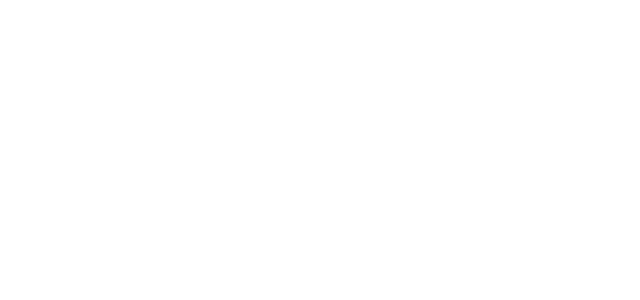
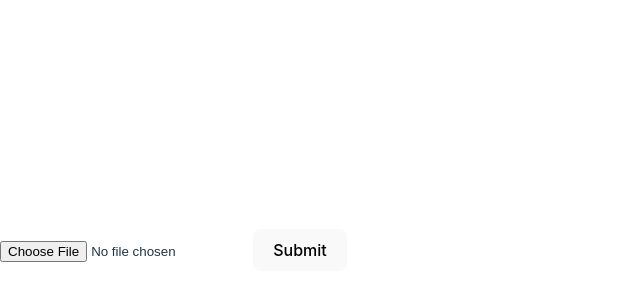
Before and after one commit to GreenField-Project-Image-Prompt/greenfieldproject, a React (Vite) app in the folder greenfield_Client/: page /imageUpload in a window 1280 px wide. Before the commit this address had no page. Shown: the part 150-450 px from the top of the page, without its empty margins (0-640 px from the left). Built offline with nearby package versions, Linux system fonts and the light colour scheme.

Commit message:
ImageUpload Page

```diff
--- a/greenfield_Client/src/App.jsx
+++ b/greenfield_Client/src/App.jsx
@@ -2,6 +2,7 @@
 import Login from "./components/Login";
 import Signup from "./components/Signup";
 import Profile from "./components/Profile";
+import ImageUpload from "./ImageUpload";
 
 function App() {
   return (
@@ -12,6 +13,7 @@
             <Route path="/" element={<Login />}></Route>
             <Route path="/signup" element={<Signup />}></Route>
             <Route path="/profile" element={<Profile />}></Route>
+            <Route path="/imageUpload" element={<ImageUpload/>}></Route>
           </Routes>
         </div>
       </Router>
--- /dev/null
+++ b/greenfield_Client/src/ImageUpload.jsx
@@ -0,0 +1,27 @@
+import React from "react";
+import { useState } from "react";
+
+function ImageUpload(){
+    const [image,setImage] = useState('')
+    //input handler
+    function HandleImage(e) {
+        console.log(e.target.file)
+        setImage(e.target.files[0])
+    }
+    //Connection with backend
+    function HandleApi(){
+        const formData = new FormData()
+        formData.append("image",image)
+        axios.post("url", formData).then((res) => {
+            console.log(res)
+        })
+    }
+    return (
+        <div>
+            <input type="file" name="file" onChange={HandleImage}/>
+            <button>Submit</button>
+        </div>
+    )
+}
+
+export default ImageUpload;
```
